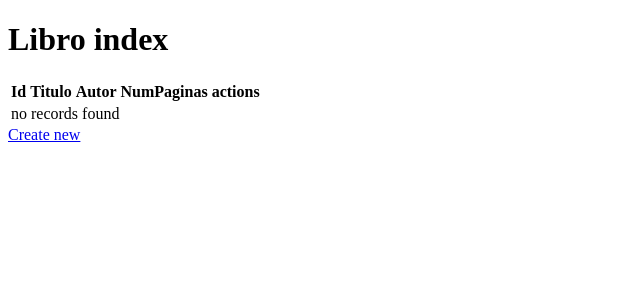
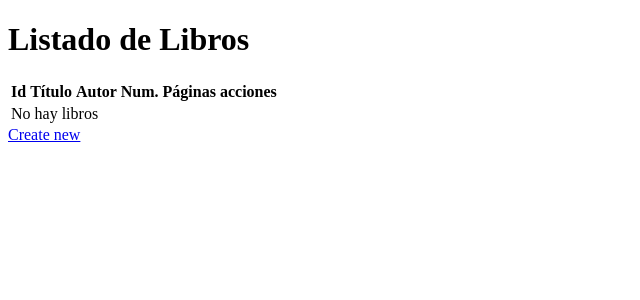
Before and after one commit to FJavierGil/demoSymfony29nov, a Symfony app: template templates/libro/index.html.twig in a window 1280 px wide. Shown: the top 300 px of the page, without its empty margins (0-640 px from the left). Run offline with Twig, Linux system fonts and the light colour scheme; the template is opened without the code that fills it, so the values that code supplies are empty; some libraries are stand-ins or nearby versions.

Commit message:
ligeros cambios estilo

```diff
--- a/templates/libro/index.html.twig
+++ b/templates/libro/index.html.twig
@@ -3,33 +3,33 @@
 {% block title %}Libro index{% endblock %}
 
 {% block body %}
-    <h1>Libro index</h1>
+    <h1>Listado de Libros</h1>
 
     <table class="table">
         <thead>
             <tr>
                 <th>Id</th>
-                <th>Titulo</th>
+                <th>Título</th>
                 <th>Autor</th>
-                <th>NumPaginas</th>
-                <th>actions</th>
+                <th>Num. Páginas</th>
+                <th>acciones</th>
             </tr>
         </thead>
         <tbody>
         {% for libro in libros %}
             <tr>
-                <td>{{ libro.id }}</td>
-                <td>{{ libro.titulo }}</td>
+                <td>{{ libro.getId() }}</td>
+                <td>{{ libro.getTitulo }}</td>
                 <td>{{ libro.autor }}</td>
                 <td>{{ libro.numPaginas }}</td>
                 <td>
-                    <a href="{{ path('libro_show', {'id': libro.id}) }}">show</a>
-                    <a href="{{ path('libro_edit', {'id': libro.id}) }}">edit</a>
+                    <a href="{{ path('libro_show', {'id': libro.id}) }}">mostrar</a>
+                    <a href="{{ path('libro_edit', {'id': libro.id}) }}">editar</a>
                 </td>
             </tr>
         {% else %}
             <tr>
-                <td colspan="5">no records found</td>
+                <td colspan="5">No hay libros</td>
             </tr>
         {% endfor %}
         </tbody>
```
Also changed, not shown: src/Controller/LibroController.php (+7 -4 lines).
